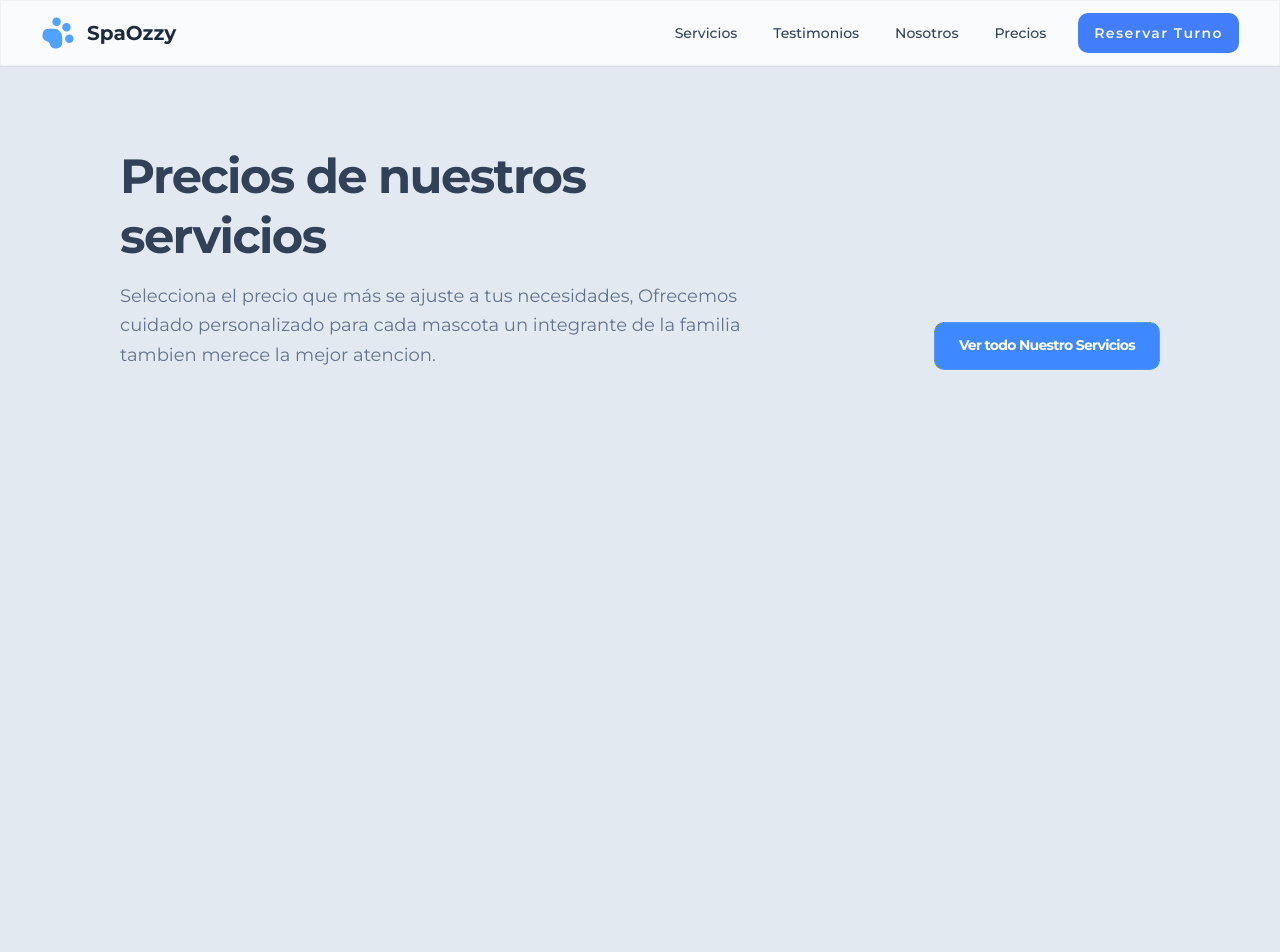
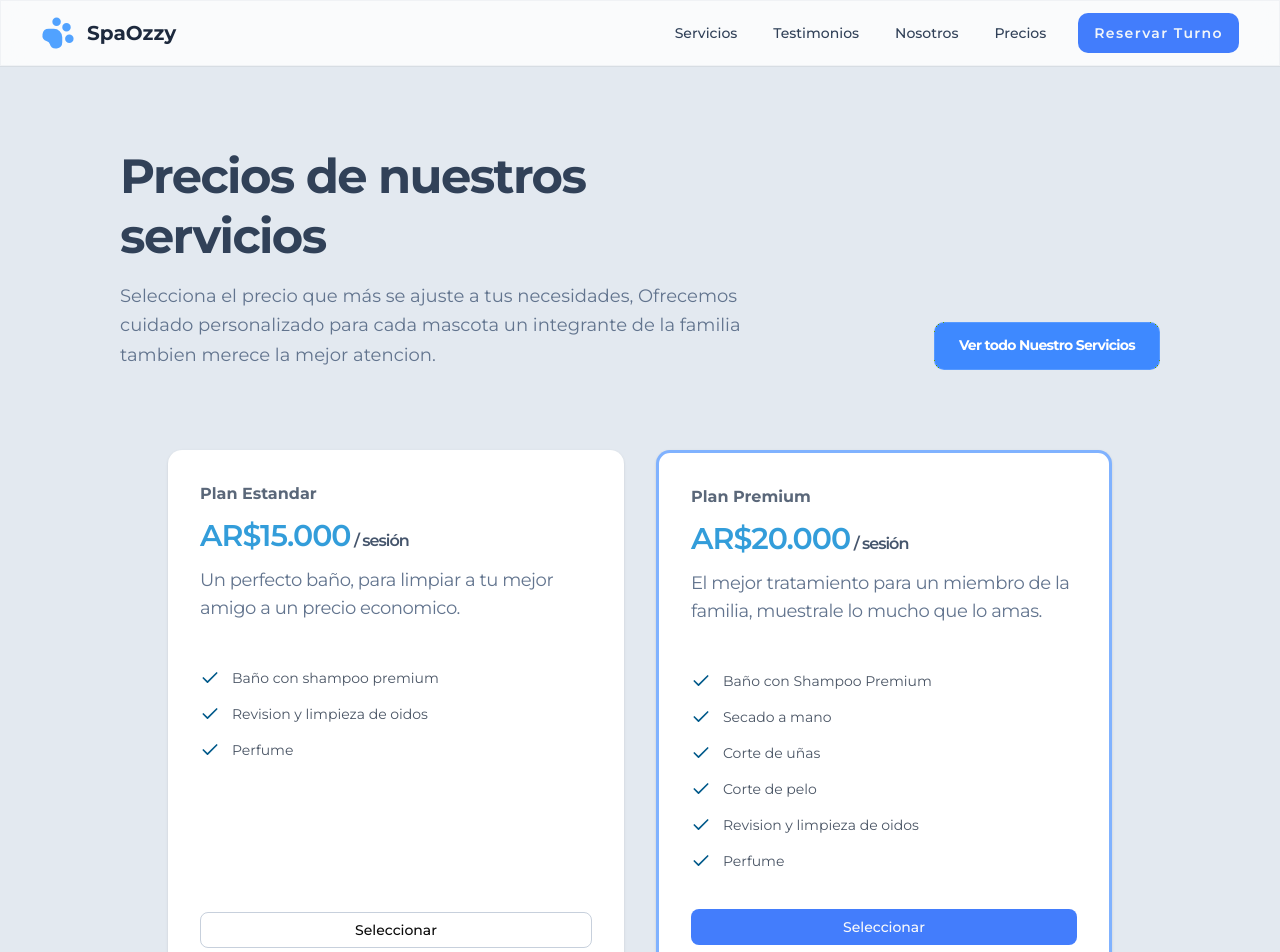
Before and after one commit to NickyRDX/SpaOzzy, a Next.js app: page /Precios in a window 1280 px wide. Shown: the top 952 px of the page. Before the commit the page ends 800 px from the top, so only its background shows below. Built offline with nearby package versions, Linux system fonts and the light colour scheme.

Commit message:
vamos prograsando la landing de pricing pero falta detalles

```diff
--- /dev/null
+++ b/app/Precios/Precios.data.ts
@@ -0,0 +1,49 @@
+// Interface: Define la estructura que debe tener cada plan de precios
+// Es como un "molde" que asegura que todos los planes tengan los mismos campos
+interface PreciosDataPros {
+  id: number // Número único para identificar el plan (1, 2, 3...)
+  titulo: string // Nombre del plan (ej: "Plan Premium")
+  precio: string // Precio en formato texto (ej: "AR$15.000")
+  href: string // URL o enlace del plan
+  descripcion: string // Descripción general del plan
+  caracteristicas: string[] // Lista (array) de características incluidas
+  disponible: boolean // true = disponible, false = no disponible
+}
+
+// Array (lista) que contiene todos los planes de precios del spa
+export const PreciosData: PreciosDataPros[] = [
+  // Primer plan: Plan Estandar
+  {
+    id: 1,
+    titulo: 'Plan Estandar',
+    precio: 'AR$15.000',
+    href: '#',
+    descripcion:
+      'Un perfecto baño, para limpiar a tu mejor amigo a un precio economico.',
+    caracteristicas: [
+      'Baño con shampoo premium',
+      'Revision y limpieza de oidos',
+      'Perfume',
+    ],
+    disponible: false, // Este plan NO está disponible actualmente
+  },
+  // Segundo plan: Plan Premium
+  {
+    id: 2,
+    titulo: 'Plan Premium',
+    precio: 'AR$20.000',
+    href: '#',
+    descripcion: 'El mejor tratamiento para un miembro de la familia, muestrale lo mucho que lo amas.',
+    caracteristicas: [
+      'Baño con Shampoo Premium',
+      'Secado a mano',
+      'Corte de uñas',
+      'Corte de pelo',
+      'Revision y limpieza de oidos',
+      'Perfume',
+    ],
+    disponible: true, // Este plan SÍ está disponible
+  },
+]
+
+// Exportar los datos para poder usarlos en otros archivos
--- a/app/Precios/page.tsx
+++ b/app/Precios/page.tsx
@@ -1,8 +1,12 @@
+'use client'
 import React from 'react'
 import Navbar from '../(landingpage)/components/Navbar/Navbar'
 import MaxWidthWrapper from '@/components/Shared/MaxWidthWrapper/MaxWidthWrapper'
 import { Button } from '@/components/ui/button'
 import Link from 'next/link'
+import { cn } from '@/lib/utils'
+import { PreciosData } from './Precios.data'
+import { CheckIcon } from 'lucide-react'
 
 export default function PreciosPage() {
   return (
@@ -23,12 +27,80 @@ export default function PreciosPage() {
                 </p>
               </div>
               <Link href={`/#servicios`}>
-                <Button className='cursor-pointer flex min-w-[85px] max-w-[480px] items-center justify-center overflow-hidden rounded-lg h-12 px-6 bg-blue-500/90 text-white text-sm font-bold leading-normal tracking-tighter transition-all border border-blue-200/20'>Ver todo Nuestro Servicios</Button>
+                <Button className="cursor-pointer flex min-w-[85px] max-w-[480px] items-center justify-center overflow-hidden rounded-lg h-12 px-6 bg-blue-500/90 text-white text-sm font-bold leading-normal tracking-tighter transition-all border border-blue-200/20">
+                  Ver todo Nuestro Servicios
+                </Button>
               </Link>
             </div>
           </div>
-          <div className='mx-auto px-6 lg:px-10 pb-20'>
-            <div className=''></div>
+          <div className="mx-auto px-6 lg:px-10 pb-20 max-w-5xl">
+            <div className="grid grid-cols-1 lg:grid-cols-2 gap-8">
+              {/* Plan Estandar | Plan Premium*/}
+              {PreciosData.map(
+                ({
+                  id,
+                  titulo,
+                  precio,
+                  href,
+                  descripcion,
+                  caracteristicas,
+                  disponible,
+                }) => (
+                  <div
+                    key={id}
+                    className={cn(
+                      disponible
+                        ? 'border-3 border-solid border-blue-500/60'
+                        : 'border-none',
+                      'flex flex-col justify-between min-h-[500px] gap-5 rounded-xl bg-white p-8 shadow-sm hover:shadow-md transition-shadow'
+                    )}
+                  >
+                    <div className="flex flex-col gap-2 space-y-3 md:space-y-1">
+                      <h2 className="text-slate-700/80 text-lg text-pretty font-bold md:text-base">
+                        {titulo}
+                      </h2>
+                      <p className="text-sky-600/80 text-pretty text-4xl font-semibold tracking-[-0.033em] md:text-3xl">
+                        {precio}
+                        <span className="text-lg text-slate-600 md:text-base">
+                          {' '}
+                          / sesión
+                        </span>
+                      </p>
+                      <span className="text-slate-500 tracking-tight text-pretty text-base md:text-lg">
+                        {descripcion}
+                      </span>
+                      <ul
+                        role="list"
+                        className={cn(
+                          caracteristicas ? 'text-gray-600' : 'text-gray-600',
+                          'mt-5 space-y-3 text-sm/6 sm:mt-8'
+                        )}
+                      >
+                        {caracteristicas.map((i) => (
+                          <li className="flex items-center gap-x-3" key={i}>
+                            <CheckIcon
+                              aria-hidden="true"
+                              className="size-5 text-sky-800"
+                            />
+                            {i}
+                          </li>
+                        ))}
+                      </ul>
+                    </div>
+
+                    <Button
+                      variant={disponible ? 'default' : 'ghost'}
+                      className={cn(
+                        disponible ? 'bg-blue-600/80 hover:bg-blue-900/90 transition-colors' : 'border-slate-400/50 border-solid border',
+                        'max-w-2xl mt-4 cursor-pointer'
+                      )}
+                    >
+                      Seleccionar
+                    </Button>
+                  </div>
+                )
+              )}
+            </div>
           </div>
         </MaxWidthWrapper>
       </main>
```
